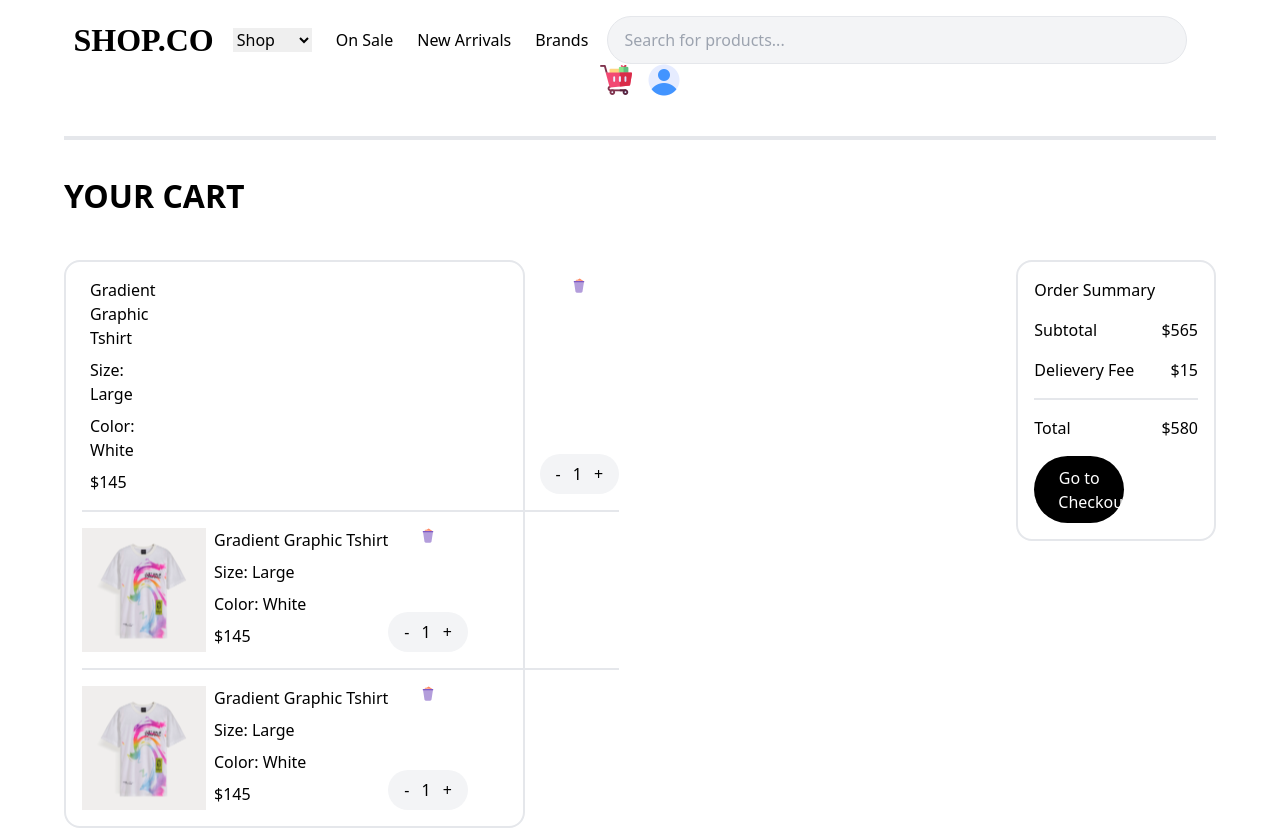
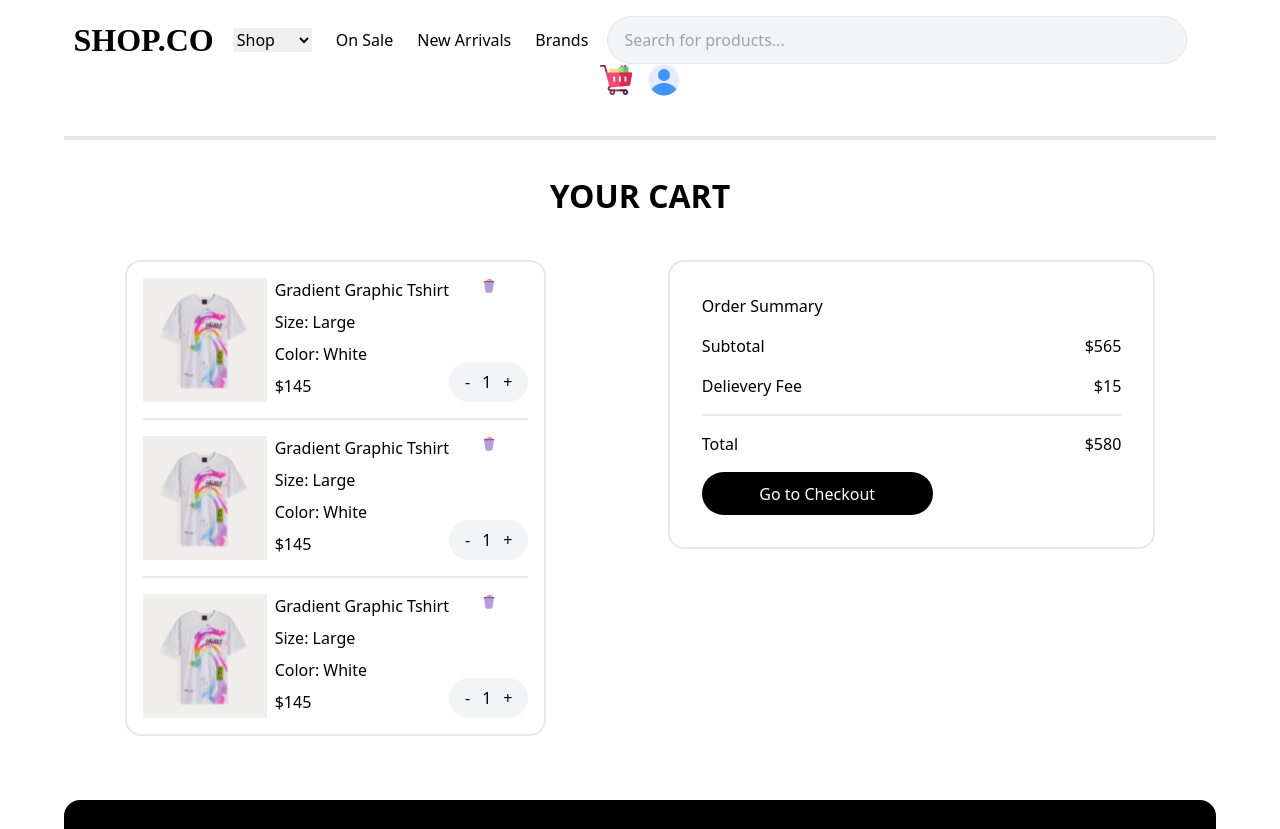
Before and after one commit to Saad-Ali-Khan-007/Ecommerce-React-Frontend, a React (Vite) app: page /cart in a window 1280 px wide. Shown: the top 829 px of the page. Built offline with nearby package versions, Linux system fonts and the light colour scheme.

Commit message:
your cart component complete

```diff
--- a/src/components/yourCart/YourCart.jsx
+++ b/src/components/yourCart/YourCart.jsx
@@ -5,15 +5,17 @@ import CartShirt from "../../assets/cart_shirt.svg";
 const YourCart = () => {
   return (
     <div className="mt-10 border-t-4 pt-8 m-auto max-w-[90%]">
-      <h1 className="font-extrabold mb-10 text-[2rem]">YOUR CART</h1>
-      <div className="flex justify-between">
-        <div className="flex border-2 justify-between w-[40%] rounded-2xl p-4">
+      <h1 className="font-extrabold text-center mb-10 text-[2rem]">
+        YOUR CART
+      </h1>
+      <div className="flex justify-around flex-wrap max-md:items-center max-md:justify-center ">
+        <div className="flex border-2 justify-between rounded-2xl max-md:mb-4 p-4">
           <div className="flex flex-col justify-between gap-4">
             <div className="flex border-b-2 justify-between pb-4 gap-2">
               <div>
                 <img src={CartShirt} alt="" />
               </div>
-              <div className="flex justify-between gap-96">
+              <div className="flex justify-between">
                 <div className="flex flex-col gap-2">
                   <h4>Gradient Graphic Tshirt</h4>
                   <p>
@@ -87,10 +89,10 @@ const YourCart = () => {
           </div>
         </div>
         <div>
-          <div className="flex gap-4  rounded-2xl border-2 p-4 flex-col justify-between">
+          <div className="flex gap-4  max-sm:p-6 rounded-2xl border-2 p-8 flex-col justify-between">
             <h1>Order Summary</h1>
 
-            <div className="flex  justify-between">
+            <div className="flex max-md:gap-60 max-sm:gap-40 gap-80 justify-between">
               <p>Subtotal</p>
               <p>$565</p>
             </div>
@@ -102,7 +104,7 @@ const YourCart = () => {
               <p>Total</p>
               <p>$580</p>
             </div>
-            <button className="bg-black w-[55%] text-white p-[0.6rem] pl-6 pr-6 rounded-full">
+            <button className="bg-black w-[55%] max-sm:p-2 text-white p-[0.6rem] pl-6 pr-6 rounded-full">
               Go to Checkout
             </button>
           </div>
```
